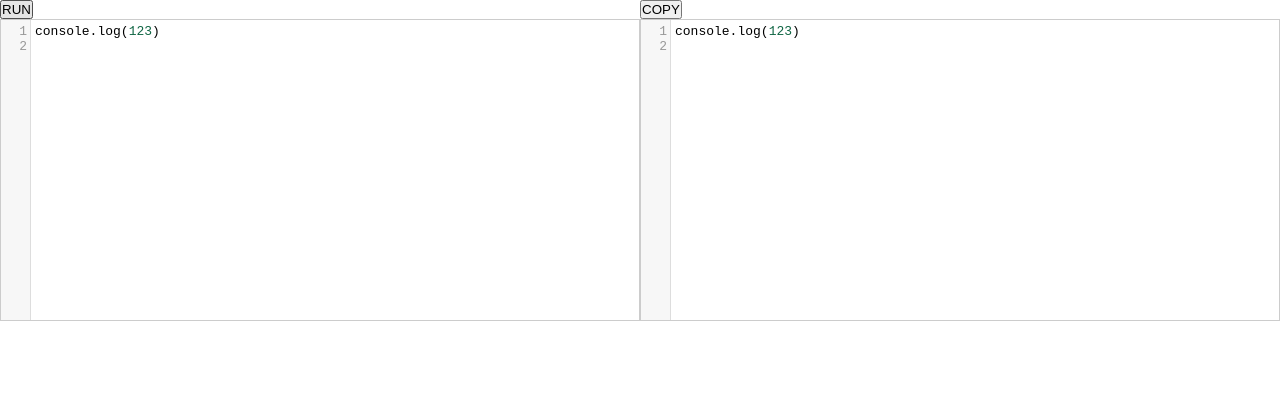
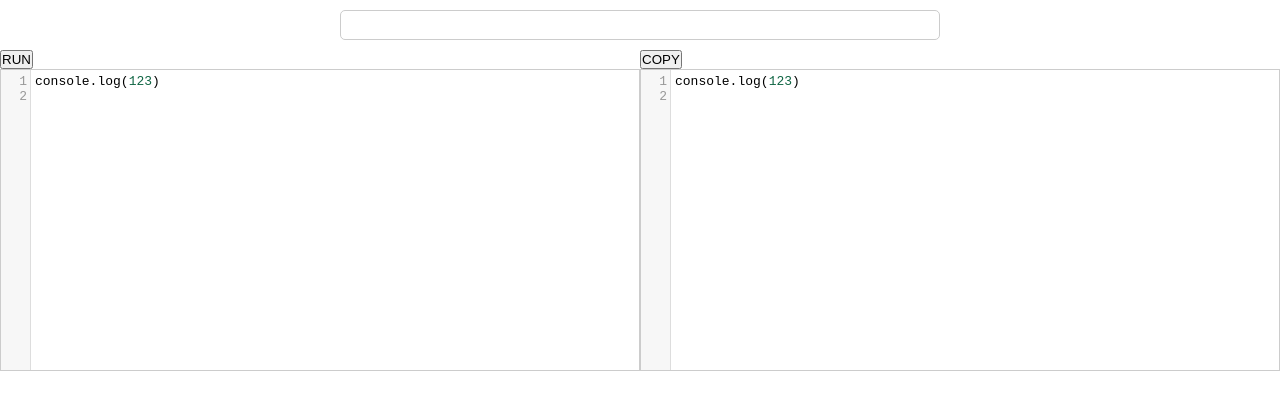
Before and after one commit to ruru365/tool, a Vue app: page / in a window 1280 px wide. Shown: the top 410 px of the page. Built offline with nearby package versions, Linux system fonts and the light colour scheme.

Commit message:
add search box

```diff
--- a/src/feature/console-tool/pages/index/index.ts
+++ b/src/feature/console-tool/pages/index/index.ts
@@ -13,10 +13,13 @@ export default {
     const editor = ref<HTMLElement | null>(null)
     const iframe = ref<HTMLElement | null>(null)
     const result = ref<HTMLElement | null>(null)
+    const searchDom = ref<HTMLElement | null>(null)
+    const searchText = ref('')
     let editorCM: CodeMirror.Editor | null = null
     let resultCM: CodeMirror.Editor | null = null
 
     onMounted(() => {
+      searchDom.value?.focus();
       if (editor.value) {
         editorCM = initCodeMirror(editor.value)
       }
@@ -38,11 +41,18 @@ export default {
 
     }
 
+    function search() {
+      window.open("https://www.google.com/search?q=" + searchText.value)
+    }
+
     return {
       iframe,
       editor,
       count,
       result,
+      search,
+      searchDom,
+      searchText: searchText,
       run
     }
   }
--- a/src/feature/console-tool/pages/index/index.vue
+++ b/src/feature/console-tool/pages/index/index.vue
@@ -1,6 +1,7 @@
 <script lang="ts" src="./index.ts"></script>
 
 <template>
+  <input class="search" type="text" ref="searchDom" @keypress.enter="search()" v-model="searchText"/>
   <div class="main">
     <div class="hide-iframe-box" ref="iframe"></div>
     <div class="left">
@@ -19,6 +20,17 @@
 </template>
 
 <style scoped>
+.search{
+  margin: 10px auto;
+  height: 30px;
+  line-height: 30px;
+  display: block;
+  border: 1px solid #ccc;
+  outline: none;
+  padding: 0 10px;
+  border-radius: 5px;
+  width: 600px;
+}
 .main {
   display: flex;
 }
```
